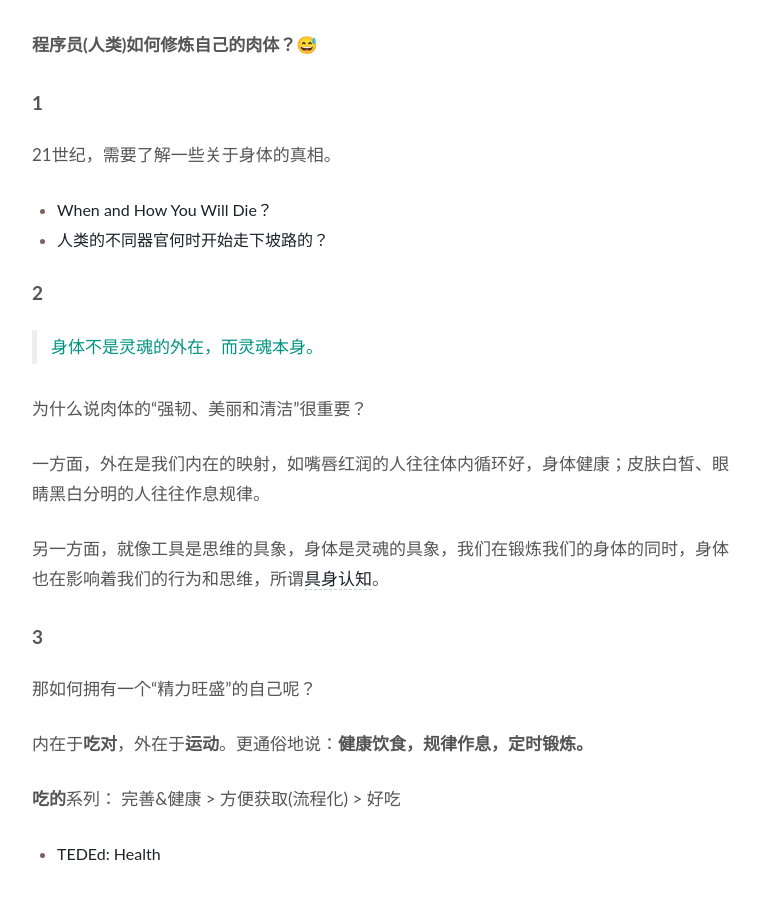
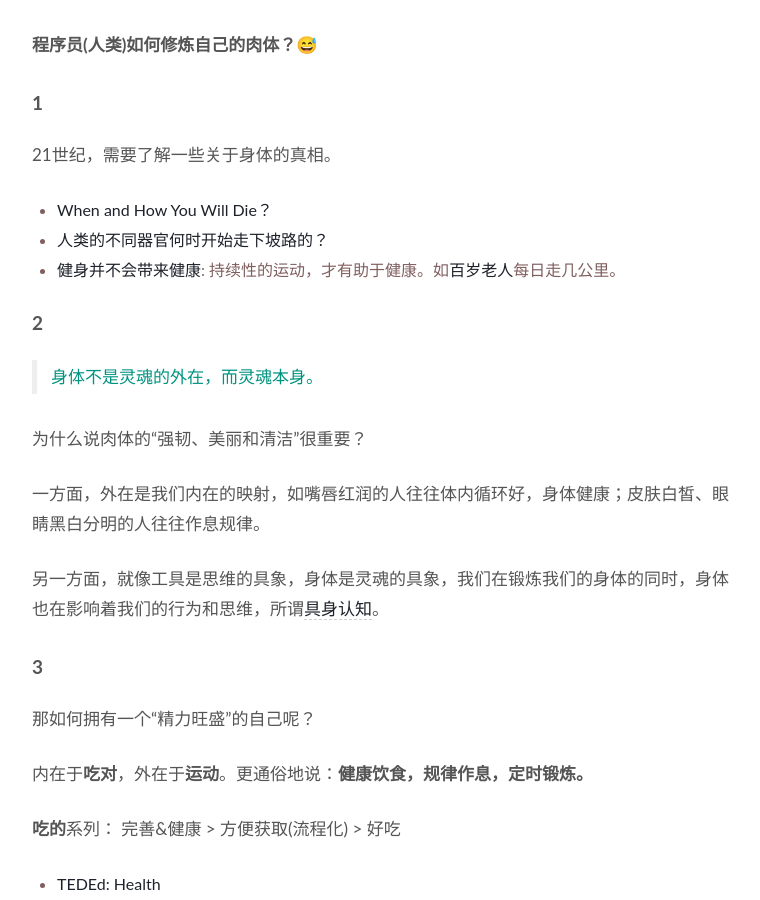
Before and after one commit to WillWang-X/willwang-x.github.io, a Jekyll site: the page built from _posts/2019-02-17-body.md, in a window 1280 px wide and 900 px high, scrolled down 873 px. Shown: the whole window, without its empty margins (258-1018 px from the left). Built offline with Jekyll 4.4.1, drawn with Linux system fonts in a browser that asks for light colours; some of the changed text lies outside the part shown.

Commit message:
updated body

```diff
--- a/_posts/2019-02-17-body.md
+++ b/_posts/2019-02-17-body.md
@@ -32,6 +32,7 @@ published: true
 
 - [When and How You Will Die？](https://flowingdata.com/mortality/)
 - [人类的不同器官何时开始走下坡路的？](https://universe-review.ca/R10-27-ageing01.htm)
+- [健身并不会带来健康](https://www.theguardian.com/news/2019/jan/03/why-exercise-alone-wont-save-us): 持续性的运动，才有助于健康。如[百岁老人](https://i.imgur.com/AkQtcrO.png)每日走几公里。
 
 
 ## 2
@@ -90,6 +91,8 @@ published: true
 简之
 2019.02.17 于圣何塞Starbucks<br>
 
+<br>
+<br>
 
 ----
 
@@ -98,3 +101,8 @@ published: true
 * [电脑使用者的拉伸](https://i.imgur.com/qiMn1jD.jpg)
 * [久坐后的拉伸](https://i.imgur.com/SON5N9L.jpg)
 * [工作开始前的拉伸](https://i.imgur.com/JvmScjF.jpg)
+
+
+## Log
+
+- 2019.03.23: 增加「健身并不会带来健康」
```
